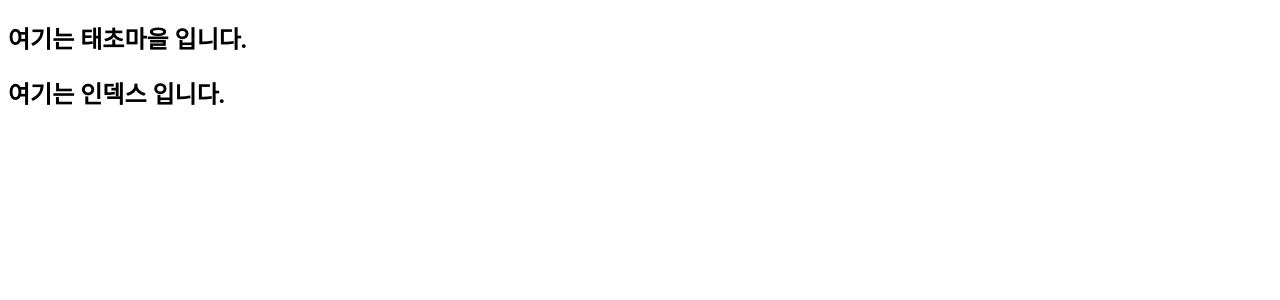
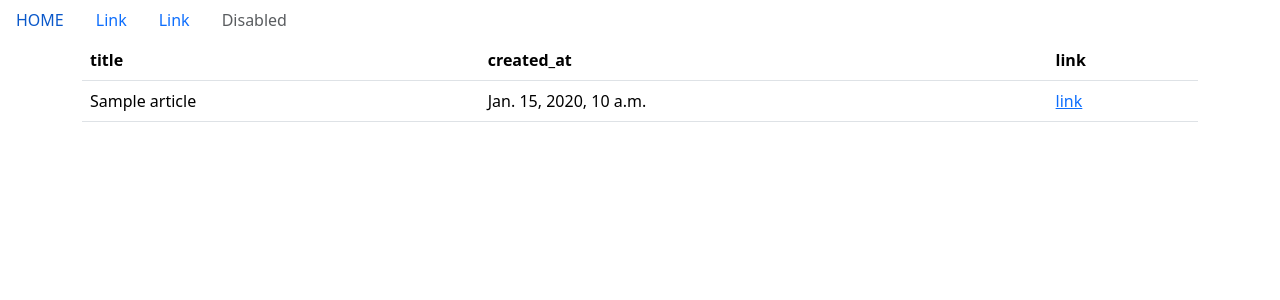
Before and after one commit to jjungcu519/board, a Django app: template articles/templates/index.html in a window 1280 px wide. Shown: the top 300 px of the page. Run offline with Django 5.2, Linux system fonts and the light colour scheme; the template is opened without the code that fills it: most values are stand-ins (such as "Sample title", 1, 10 or a date in 2020).

Commit message:
Read(all) 기능 구현 및 bootstrap 적용 깔꼼

```diff
--- a/articles/templates/index.html
+++ b/articles/templates/index.html
@@ -1,5 +1,22 @@
 {% extends 'base.html' %}
 
 {% block body %}
-    <h2>여기는 인덱스 입니다.</h2>
+    <table class="table">
+        <thead>
+            <tr>
+                <th>title</th>
+                <th>created_at</th>
+                <th>link</th>
+            </tr>
+        </thead>
+        <tbody>
+            {% for article in articles %}
+                <tr>
+                    <td>{{article.title}}</td>
+                    <td>{{article.created_at}}</td>
+                    <td><a href="">link</a></td>
+                </tr>
+            {% endfor %}
+        </tbody>
+    </table>
 {% endblock %}
--- a/templates/base.html
+++ b/templates/base.html
@@ -4,11 +4,20 @@
     <meta charset="UTF-8">
     <meta name="viewport" content="width=device-width, initial-scale=1.0">
     <title>Document</title>
+    <link href="https://cdn.jsdelivr.net/npm/bootstrap@5.3.3/dist/css/bootstrap.min.css" rel="stylesheet" integrity="sha384-QWTKZyjpPEjISv5WaRU9OFeRpok6YctnYmDr5pNlyT2bRjXh0JMhjY6hW+ALEwIH" crossorigin="anonymous">
 </head>
 <body>
-    <h2>여기는 태초마을 입니다.</h2>
+    <nav class="nav">
+        <a class="nav-link" href="/articles/">HOME</a>
+        <a class="nav-link" href="#">Link</a>
+        <a class="nav-link" href="#">Link</a>
+        <a class="nav-link disabled" aria-disabled="true">Disabled</a>
+    </nav>
 
-    {% block body %}
-    {% endblock %}
+    <div class="container">
+        {% block body %}
+        {% endblock %}
+    </div>
 </body>
+<script src="https://cdn.jsdelivr.net/npm/bootstrap@5.3.3/dist/js/bootstrap.bundle.min.js" integrity="sha384-YvpcrYf0tY3lHB60NNkmXc5s9fDVZLESaAA55NDzOxhy9GkcIdslK1eN7N6jIeHz" crossorigin="anonymous"></script>
 </html>
```
Also changed, not shown: articles/views.py (+8 -1 lines).
